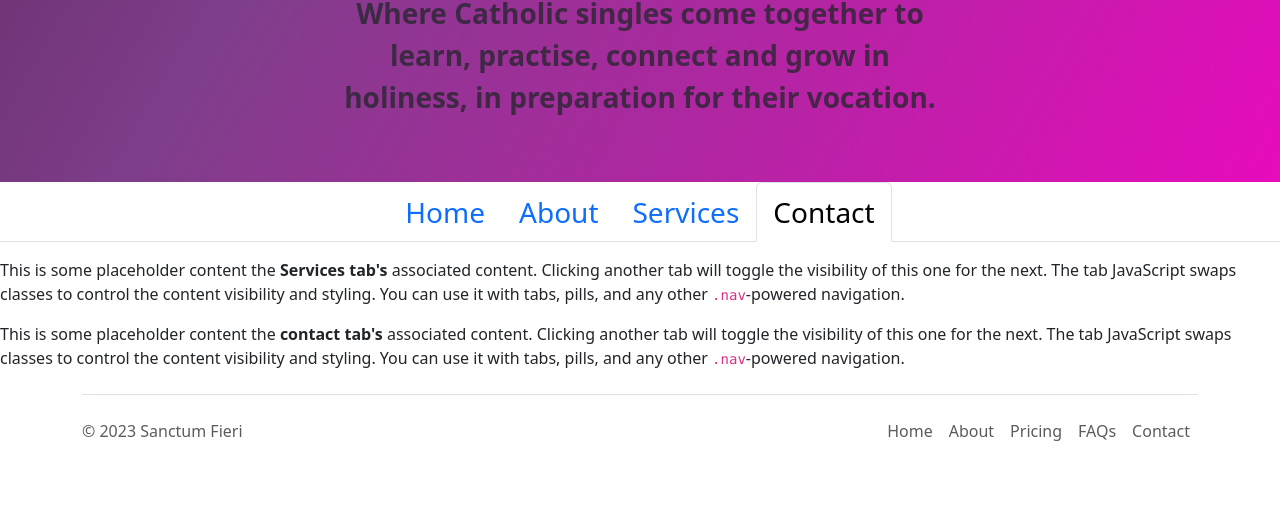
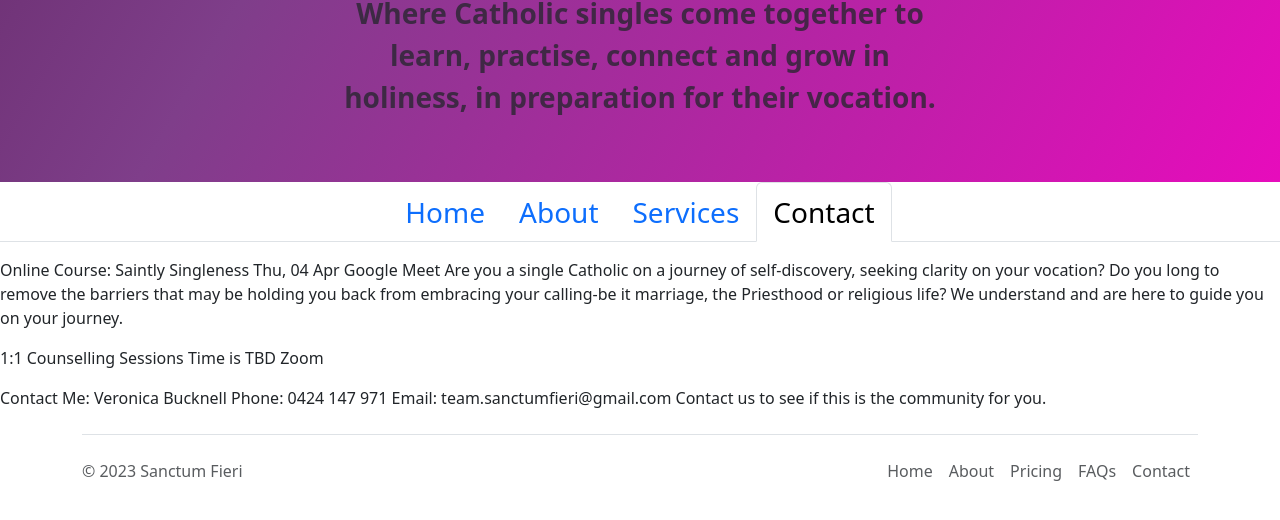
Before and after one commit to NewenTech/sanctum_landing, a plain HTML site: page index.html in a window 1280 px wide. Shown: the part 312-832 px from the top of the page. Before the commit the page ends 803 px from the top, so only its background shows below. Drawn offline with nearby package versions, Linux system fonts and the light colour scheme.

Commit message:
add more content

```diff
--- a/index.html
+++ b/index.html
@@ -164,13 +164,14 @@
 					aria-labelledby="nav-services-tab"
 				>
 					<p>
-						This is some placeholder content the
-						<strong>Services tab's</strong> associated content. Clicking another
-						tab will toggle the visibility of this one for the next. The tab
-						JavaScript swaps classes to control the content visibility and
-						styling. You can use it with tabs, pills, and any other
-						<code>.nav</code>-powered navigation.
+						Online Course: Saintly Singleness Thu, 04 Apr Google Meet Are you a
+						single Catholic on a journey of self-discovery, seeking clarity on
+						your vocation? Do you long to remove the barriers that may be
+						holding you back from embracing your calling-be it marriage, the
+						Priesthood or religious life? We understand and are here to guide
+						you on your journey.
 					</p>
+					<p>1:1 Counselling Sessions Time is TBD Zoom</p>
 				</div>
 				<div
 					class="tab-pane fade active show"
@@ -179,12 +180,9 @@
 					aria-labelledby="nav-contact-tab"
 				>
 					<p>
-						This is some placeholder content the
-						<strong>contact tab's</strong> associated content. Clicking another
-						tab will toggle the visibility of this one for the next. The tab
-						JavaScript swaps classes to control the content visibility and
-						styling. You can use it with tabs, pills, and any other
-						<code>.nav</code>-powered navigation.
+						Contact Me: Veronica Bucknell Phone: 0424 147 971 Email:
+						team.sanctumfieri@gmail.com Contact us to see if this is the
+						community for you.
 					</p>
 				</div>
 			</div>
```
